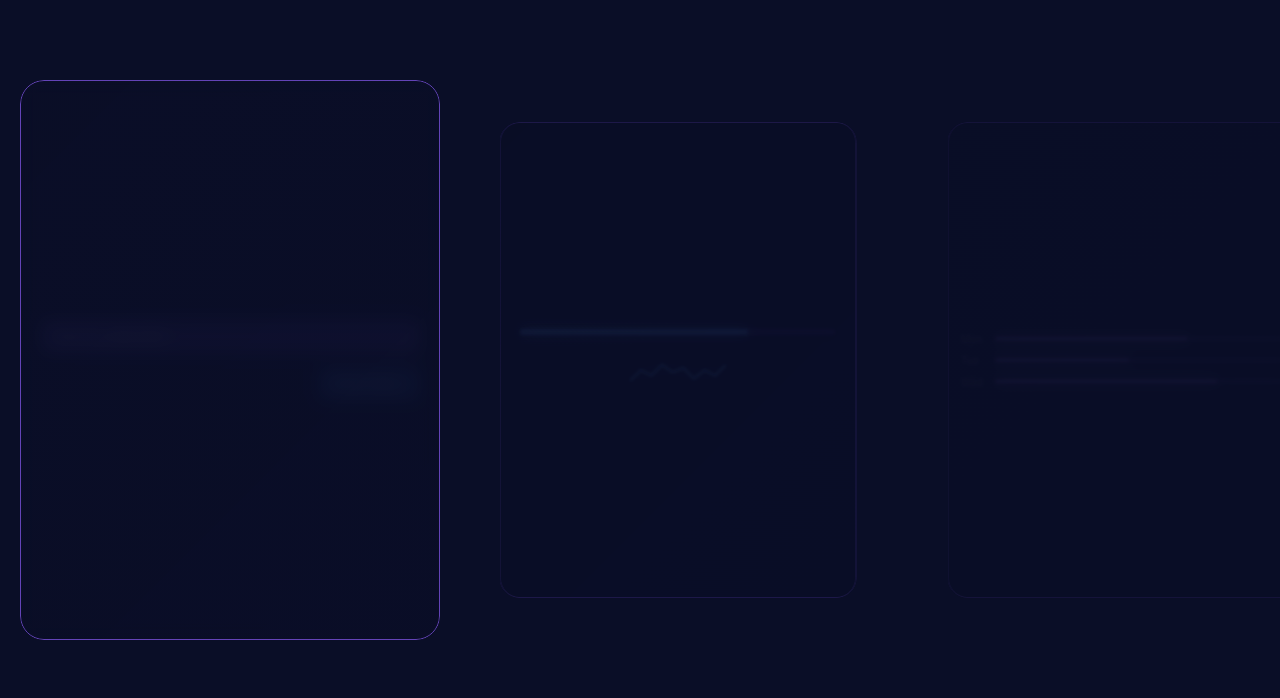
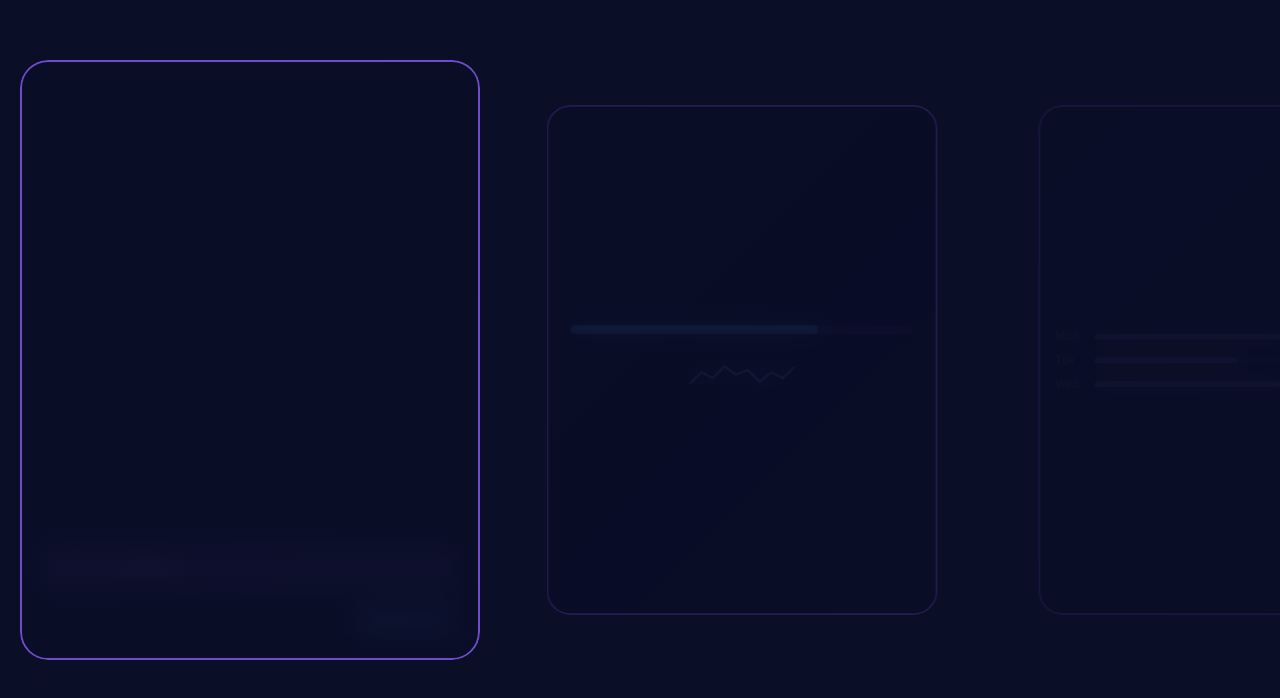
Before and after one commit to emmagreat49-glitch/ilearn-nextjs, a Next.js app: page / in a window 1280 px wide. Shown: the part 913-1611 px from the top of the page. Built offline with nearby package versions, Linux system fonts and the light colour scheme.

Commit message:
final: bold text (52px) + faded images (25%) + horizontal features only

```diff
--- a/app/page.tsx
+++ b/app/page.tsx
@@ -24,19 +24,12 @@ export default function HomePage() {
 
   return (
     <div style={{ background: '#0a0e27', color: '#fff', minHeight: '100vh', fontFamily: 'Inter, sans-serif' }}>
-      {/* Fixed Background */}
       <div style={{
-        position: 'fixed',
-        top: 0,
-        left: 0,
-        width: '100%',
-        height: '100%',
+        position: 'fixed', top: 0, left: 0, width: '100%', height: '100%',
         background: 'radial-gradient(circle at 20% 50%, rgba(139, 92, 246, 0.2) 0%, transparent 50%), radial-gradient(circle at 80% 80%, rgba(59, 130, 246, 0.15) 0%, transparent 50%)',
-        zIndex: 0,
-        pointerEvents: 'none',
+        zIndex: 0, pointerEvents: 'none',
       }} />
 
-      {/* Nav */}
       <nav style={{ position: 'sticky', top: 0, zIndex: 100, background: 'rgba(10, 14, 39, 0.3)', backdropFilter: 'blur(40px)', borderBottom: '1px solid rgba(139, 92, 246, 0.1)', padding: '16px 20px' }}>
         <div style={{ display: 'flex', justifyContent: 'space-between', alignItems: 'center', maxWidth: '1400px', margin: '0 auto' }}>
           <div style={{ display: 'flex', alignItems: 'center', gap: '12px' }}>
@@ -47,7 +40,6 @@ export default function HomePage() {
         </div>
       </nav>
 
-      {/* Hero */}
       <section style={{ position: 'relative', minHeight: '100vh', display: 'flex', alignItems: 'center', justifyContent: 'center', padding: '80px 20px', zIndex: 2 }}>
         <div style={{ maxWidth: '1000px', textAlign: 'center' }}>
           <h1 style={{ fontSize: 'clamp(40px, 12vw, 100px)', fontWeight: '900', lineHeight: '1.1', marginBottom: '24px', letterSpacing: '-2px', background: 'linear-gradient(135deg, #ffffff 0%, #e5e7eb 100%)', WebkitBackgroundClip: 'text', WebkitTextFillColor: 'transparent', opacity: Math.max(0, 1 - scrollY / 500) }}>Learn Smarter. Grow Faster.</h1>
@@ -56,10 +48,8 @@ export default function HomePage() {
         </div>
       </section>
 
-      {/* Horizontal Features - Text Bold, Images Faded Behind */}
       <HorizontalFeaturesSection scrollY={scrollY} />
 
-      {/* Stats with Animated Counters */}
       <section style={{ position: 'relative', padding: '120px 20px', maxWidth: '1200px', margin: '0 auto', zIndex: 2 }}>
         <div style={{ display: 'grid', gridTemplateColumns: 'repeat(auto-fit, minmax(200px, 1fr))', gap: '60px', textAlign: 'center' }}>
           <AnimatedCounter value={50} label="K+ Learners" suffix="K+" scrollY={scrollY} offset={2400} index={0} />
@@ -68,23 +58,19 @@ export default function HomePage() {
         </div>
       </section>
 
-      {/* Final CTA - Start Journey */}
       <section style={{ position: 'relative', padding: '120px 20px', maxWidth: '1000px', margin: '0 auto', textAlign: 'center', zIndex: 2 }}>
         <h2 style={{ fontSize: 'clamp(32px, 8vw, 56px)', fontWeight: '800', marginBottom: '24px', background: 'linear-gradient(135deg, #ffffff 0%, #e5e7eb 100%)', WebkitBackgroundClip: 'text', WebkitTextFillColor: 'transparent' }}>Ready to start your learning journey?</h2>
         <p style={{ fontSize: '18px', color: '#9ca3af', marginBottom: '48px', maxWidth: '600px', margin: '0 auto 48px' }}>Join thousands of learners achieving their goals with iLEARN today.</p>
         <button onClick={() => setShowLogin(true)} style={{ padding: '16px 48px', background: 'linear-gradient(135deg, #8b5cf6 0%, #3b82f6 100%)', border: 'none', borderRadius: '10px', color: 'white', fontWeight: '700', fontSize: '16px', cursor: 'pointer', boxShadow: '0 20px 50px rgba(139, 92, 246, 0.3)' }}>Start Journey</button>
       </section>
 
-      {/* Footer */}
       <footer style={{ padding: '40px 20px', borderTop: '1px solid rgba(139, 92, 246, 0.1)', textAlign: 'center', color: '#6b7280', fontSize: '14px', zIndex: 2, position: 'relative' }}>© 2024 iLEARN.</footer>
 
-      {/* Login */}
       {showLogin && <LoginModal showLogin={showLogin} setShowLogin={setShowLogin} username={username} setUsername={setUsername} password={password} setPassword={setPassword} handleLogin={handleLogin} />}
     </div>
   )
 }
 
-// Horizontal Features - Text BOLD, Images FADED Behind
 function HorizontalFeaturesSection({ scrollY }: { scrollY: number }) {
   const features = [
     { title: 'AI Study Assistant', preview: <ChatPreview /> },
@@ -96,14 +82,14 @@ function HorizontalFeaturesSection({ scrollY }: { scrollY: number }) {
   ]
 
   const progress = Math.min(1, Math.max(0, (scrollY - 800) / 2000))
-  const scrollAmount = -progress * (features.length - 1) * 380
+  const scrollAmount = -progress * (features.length - 1) * 420
 
   return (
     <section style={{ position: 'relative', height: '400vh', zIndex: 2 }}>
       <div style={{ position: 'sticky', top: 0, height: '100vh', overflow: 'hidden', display: 'flex', alignItems: 'center', padding: '0 20px' }}>
-        <div style={{ display: 'flex', gap: '28px', width: 'fit-content', transform: `translateX(${scrollAmount}px)`, transition: 'transform 0.05s linear' }}>
+        <div style={{ display: 'flex', gap: '32px', width: 'fit-content', transform: `translateX(${scrollAmount}px)`, transition: 'transform 0.05s linear' }}>
           {features.map((f, i) => (
-            <BoldTextCard key={i} title={f.title} preview={f.preview} progress={progress} index={i} total={features.length} />
+            <FeatureCard key={i} title={f.title} preview={f.preview} progress={progress} index={i} total={features.length} />
           ))}
         </div>
       </div>
@@ -111,23 +97,21 @@ function HorizontalFeaturesSection({ scrollY }: { scrollY: number }) {
   )
 }
 
-// Card: BOLD Text, Faded Image Behind
-function BoldTextCard({ title, preview, progress, index, total }: any) {
+function FeatureCard({ title, preview, progress, index, total }: any) {
   const cardProgress = Math.max(0, Math.min(1, (progress * total - index) * 1.5))
   const isCenter = Math.abs(progress * total - index) < 0.5
 
   return (
     <div style={{
-      minWidth: '420px',
-      height: '560px',
+      minWidth: '460px',
+      height: '600px',
       position: 'relative',
-      borderRadius: '24px',
+      borderRadius: '28px',
       overflow: 'hidden',
       opacity: Math.max(0.4, 1 - Math.abs(progress * total - index) * 0.3),
       transform: `scale(${Math.max(0.85, 1 - Math.abs(progress * total - index) * 0.15)})`,
       transition: 'all 0.1s ease-out',
     }}>
-      {/* Image Background - FADED */}
       <div style={{
         position: 'absolute',
         top: 0,
@@ -135,40 +119,36 @@ function BoldTextCard({ title, preview, progress, index, total }: any) {
         right: 0,
         bottom: 0,
         opacity: 0.25,
-        filter: 'blur(2px)',
       }}>
         {preview}
       </div>
 
-      {/* Light Overlay */}
       <div style={{
         position: 'absolute',
         top: 0,
         left: 0,
         right: 0,
         bottom: 0,
-        background: 'linear-gradient(135deg, rgba(10, 14, 39, 0.7) 0%, rgba(10, 14, 39, 0.65) 100%)',
-        backdropFilter: 'blur(8px)',
+        background: 'linear-gradient(135deg, rgba(10, 14, 39, 0.65) 0%, rgba(10, 14, 39, 0.6) 100%)',
+        backdropFilter: 'blur(12px)',
       }} />
 
-      {/* Border */}
       <div style={{
         position: 'absolute',
         top: 0,
         left: 0,
         right: 0,
         bottom: 0,
-        border: `1.5px solid ${isCenter ? 'rgba(139, 92, 246, 0.7)' : 'rgba(139, 92, 246, 0.3)'}`,
-        borderRadius: '24px',
+        border: `2px solid ${isCenter ? 'rgba(139, 92, 246, 0.8)' : 'rgba(139, 92, 246, 0.3)'}`,
+        borderRadius: '28px',
         pointerEvents: 'none',
         transition: 'border-color 0.3s',
       }} />
 
-      {/* BOLD TEXT - PRIMARY */}
       <div style={{
         position: 'relative',
         zIndex: 2,
-        padding: '56px 48px',
+        padding: '60px 48px',
         height: '100%',
         display: 'flex',
         flexDirection: 'column',
@@ -176,14 +156,14 @@ function BoldTextCard({ title, preview, progress, index, total }: any) {
         alignItems: 'center',
         textAlign: 'center',
         opacity: cardProgress,
-        transform: `translateY(${(1 - cardProgress) * 20}px)`,
+        transform: `translateY(${(1 - cardProgress) * 24}px)`,
         transition: 'all 0.2s ease-out',
       }}>
         <h3 style={{
-          fontSize: '42px',
+          fontSize: '52px',
           fontWeight: '900',
           color: '#fff',
-          lineHeight: '1.2',
+          lineHeight: '1.15',
           letterSpacing: '-1px',
           margin: '0',
         }}>
@@ -194,7 +174,6 @@ function BoldTextCard({ title, preview, progress, index, total }: any) {
   )
 }
 
-// Animated Counter
 function AnimatedCounter({ value, label, suffix, scrollY, offset, index }: any) {
   const progress = Math.max(0, Math.min(1, (scrollY - offset + 200) / 300))
   const displayValue = Math.floor(progress * value)
@@ -217,50 +196,19 @@ function AnimatedCounter({ value, label, suffix, scrollY, offset, index }: any)
       }}>
         {displayValue}{suffix}
       </div>
-      <div style={{ fontSize: '16px', color: '#9ca3af', fontWeight: '600', letterSpacing: '0.5px' }}>
+      <div style={{ fontSize: '16px', color: '#9ca3af', fontWeight: '600' }}>
         {label}
       </div>
     </div>
   )
 }
 
-// Preview Components
-function ChatPreview() {
-  return <div style={{ padding: '20px', fontSize: '12px', height: '100%', display: 'flex', flexDirection: 'column', gap: '12px', justifyContent: 'center' }}><div style={{ background: 'rgba(139, 92, 246, 0.4)', padding: '10px 14px', borderRadius: '8px', color: '#d1d5db' }}>How do I solve this?</div><div style={{ background: 'rgba(59, 130, 246, 0.4)', padding: '10px 14px', borderRadius: '8px', color: '#d1d5db', alignSelf: 'flex-end' }}>Here's how...</div></div>
-}
-
-function AnalyticsPreview() {
-  return <div style={{ padding: '24px', height: '100%', display: 'flex', flexDirection: 'column', justifyContent: 'center', gap: '16px' }}><div style={{ background: 'rgba(139, 92, 246, 0.3)', height: '8px', borderRadius: '4px', overflow: 'hidden' }}><div style={{ background: '#60a5fa', height: '100%', width: '72%' }} /></div><svg viewBox="0 0 100 40" style={{ height: '50px' }}><polyline points="5,30 15,20 25,25 35,15 45,22 55,18 65,28 75,20 85,25 95,15" stroke="#60a5fa" strokeWidth="2" fill="none" /></svg></div>
-}
-
-function PlannerPreview() {
-  return <div style={{ padding: '16px', height: '100%', display: 'flex', flexDirection: 'column', gap: '10px', justifyContent: 'center' }}>{[{ d: 'Mon', w: 65 }, { d: 'Tue', w: 45 }, { d: 'Wed', w: 75 }].map(x => <div key={x.d} style={{ display: 'flex', alignItems: 'center', gap: '8px', fontSize: '12px', color: '#9ca3af' }}><span style={{ minWidth: '32px' }}>{x.d}</span><div style={{ flex: 1, background: 'rgba(139, 92, 246, 0.3)', height: '6px', borderRadius: '3px', overflow: 'hidden' }}><div style={{ background: '#a78bfa', height: '100%', width: `${x.w}%` }} /></div></div>)}</div>
-}
-
-function CoursePreview() {
-  return <div style={{ padding: '16px', height: '100%', display: 'flex', flexDirection: 'column', gap: '12px', justifyContent: 'center' }}>{[{ t: 'Physics 101' }, { t: 'Python Dev' }, { t: 'Data Science' }].map(x => <div key={x.t} style={{ background: 'rgba(59, 130, 246, 0.25)', padding: '12px', borderRadius: '8px', fontSize: '12px', fontWeight: '700', color: '#d1d5db', borderLeft: '3px solid #60a5fa' }}>{x.t}</div>)}</div>
-}
-
-function FlashcardPreview() {
-  return <div style={{ padding: '24px', height: '100%', display: 'flex', flexDirection: 'column', alignItems: 'center', justifyContent: 'center' }}><div style={{ background: 'rgba(139, 92, 246, 0.3)', padding: '24px', borderRadius: '12px', textAlign: 'center', minHeight: '80px', display: 'flex', alignItems: 'center', justifyContent: 'center' }}><div style={{ fontSize: '16px', color: '#d1d5db', fontWeight: '700' }}>Question?</div></div></div>
-}
-
-function ExamPreview() {
-  return (
-    <div style={{ padding: '20px', height: '100%', display: 'flex', flexDirection: 'column', justifyContent: 'center', gap: '14px' }}>
-      <div style={{ fontSize: '14px', color: '#d1d5db', fontWeight: '700' }}>Mock Exam</div>
-      <div style={{ background: 'rgba(139, 92, 246, 0.3)', padding: '14px', borderRadius: '8px' }}>
-        <div style={{ fontSize: '18px', fontWeight: '800', color: '#60a5fa', marginBottom: '8px' }}>85/100</div>
-        <div style={{ background: 'rgba(0, 0, 0, 0.4)', height: '6px', borderRadius: '3px', overflow: 'hidden' }}>
-          <div style={{ background: '#22c55e', height: '100%', width: '85%' }} />
-        </div>
-      </div>
-      <div style={{ fontSize: '12px', color: '#9ca3af', padding: '8px', background: 'rgba(59, 130, 246, 0.15)', borderRadius: '6px' }}>
-        34/40 Correct ✓
-      </div>
-    </div>
-  )
-}
+function ChatPreview() { return <div style={{ padding: '20px', fontSize: '13px', height: '100%', display: 'flex', flexDirection: 'column', gap: '12px', justifyContent: 'flex-end' }}><div style={{ background: 'rgba(139, 92, 246, 0.3)', padding: '12px 14px', borderRadius: '8px', color: '#d1d5db' }}>How do I solve this?</div><div style={{ background: 'rgba(59, 130, 246, 0.3)', padding: '12px 14px', borderRadius: '8px', color: '#d1d5db', alignSelf: 'flex-end' }}>Here's how...</div></div> }
+function AnalyticsPreview() { return <div style={{ padding: '28px', height: '100%', display: 'flex', flexDirection: 'column', justifyContent: 'center', gap: '18px' }}><div style={{ background: 'rgba(139, 92, 246, 0.3)', height: '10px', borderRadius: '5px', overflow: 'hidden' }}><div style={{ background: '#60a5fa', height: '100%', width: '72%' }} /></div><svg viewBox="0 0 100 40" style={{ height: '55px' }}><polyline points="5,30 15,20 25,25 35,15 45,22 55,18 65,28 75,20 85,25 95,15" stroke="#60a5fa" strokeWidth="2" fill="none" /></svg></div> }
+function PlannerPreview() { return <div style={{ padding: '20px', height: '100%', display: 'flex', flexDirection: 'column', gap: '12px', justifyContent: 'center' }}>{[{ d: 'Mon', w: 65 }, { d: 'Tue', w: 45 }, { d: 'Wed', w: 75 }].map(x => <div key={x.d} style={{ display: 'flex', alignItems: 'center', gap: '10px', fontSize: '13px', color: '#9ca3af' }}><span style={{ minWidth: '36px' }}>{x.d}</span><div style={{ flex: 1, background: 'rgba(139, 92, 246, 0.3)', height: '7px', borderRadius: '4px', overflow: 'hidden' }}><div style={{ background: '#a78bfa', height: '100%', width: `${x.w}%` }} /></div></div>)}</div> }
+function CoursePreview() { return <div style={{ padding: '20px', height: '100%', display: 'flex', flexDirection: 'column', gap: '14px', justifyContent: 'center' }}>{[{ t: 'Physics 101' }, { t: 'Python Dev' }, { t: 'Data Science' }].map(x => <div key={x.t} style={{ background: 'rgba(59, 130, 246, 0.25)', padding: '14px', borderRadius: '10px', fontSize: '13px', fontWeight: '700', color: '#d1d5db', borderLeft: '4px solid #60a5fa' }}>{x.t}</div>)}</div> }
+function FlashcardPreview() { return <div style={{ padding: '28px', height: '100%', display: 'flex', flexDirection: 'column', alignItems: 'center', justifyContent: 'center' }}><div style={{ background: 'rgba(139, 92, 246, 0.3)', padding: '28px', borderRadius: '14px', textAlign: 'center', minHeight: '100px', display: 'flex', alignItems: 'center', justifyContent: 'center' }}><div style={{ fontSize: '18px', color: '#d1d5db', fontWeight: '700' }}>Question?</div></div></div> }
+function ExamPreview() { return <div style={{ padding: '24px', height: '100%', display: 'flex', flexDirection: 'column', justifyContent: 'center', gap: '16px' }}><div style={{ fontSize: '15px', color: '#d1d5db', fontWeight: '700' }}>Mock Exam</div><div style={{ background: 'rgba(139, 92, 246, 0.3)', padding: '16px', borderRadius: '10px' }}><div style={{ fontSize: '24px', fontWeight: '900', color: '#60a5fa', marginBottom: '10px' }}>85/100</div><div style={{ background: 'rgba(0, 0, 0, 0.4)', height: '7px', borderRadius: '4px', overflow: 'hidden' }}><div style={{ background: '#22c55e', height: '100%', width: '85%' }} /></div></div><div style={{ fontSize: '13px', color: '#9ca3af', padding: '10px', background: 'rgba(59, 130, 246, 0.15)', borderRadius: '6px' }}>34/40 Correct ✓</div></div> }
 
 function LoginModal({ showLogin, setShowLogin, username, setUsername, password, setPassword, handleLogin }: any) {
   return (
```
